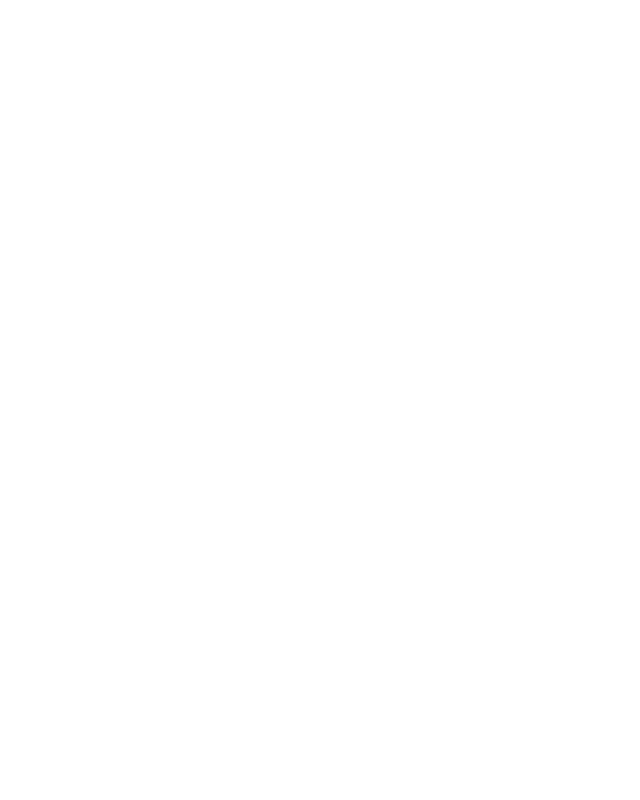
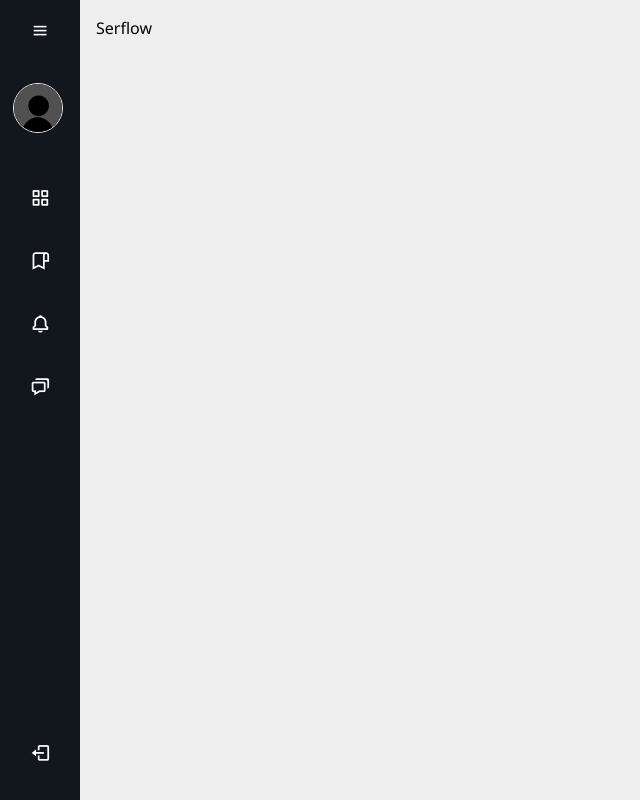
Before and after one commit to kalviumcommunity/S59_Anshul_Capstone_Serflow, a React (Vite) app in the folder client/: page /Dashboard in a window 1280 px wide. Before the commit this address had no page. Shown: the whole page, without its empty margins (0-640 px from the left). Built offline with nearby package versions, Linux system fonts and the light colour scheme.

Commit message:
sidebar in dashboard

```diff
--- a/client/index.html
+++ b/client/index.html
@@ -4,6 +4,7 @@
     <meta charset="UTF-8" />
     <link rel="icon" type="image/svg+xml" href="/icon-red.svg" />
     <meta name="viewport" content="width=device-width, initial-scale=1.0" />
+    <link href='https://unpkg.com/boxicons@2.1.4/css/boxicons.min.css' rel='stylesheet'>
     <title>Serflow</title>
   </head>
   <body>
--- a/client/src/App.jsx
+++ b/client/src/App.jsx
@@ -5,6 +5,7 @@
 import Logout from './Pages/Logout'
 import {BrowserRouter as Router, Routes, Route} from 'react-router-dom'
 import Home from './Pages/Home/Home'
+import Dashboard from './Pages/Dashboard/Dashboard'
 function App() {
 
   return (
@@ -15,6 +16,8 @@
         <Route path={'/login'} element={<Login/>} />
         <Route path={'/signup'} element={<Signup/>} />
         <Route path={'/logout'} element={<Logout/>} />
+        <Route path={'/loader'} element={<Loader/>} />
+        <Route path={'/Dashboard'} element={<Dashboard/>} />
       </Routes>
     </Router>
     </>
--- /dev/null
+++ b/client/src/Pages/Dashboard/Dashboard.jsx
@@ -0,0 +1,13 @@
+import React from 'react'
+import SideNav from './SideNav/SideNav'
+import MainContent from './MainContent/MainContent'
+function Dashboard() {
+  return (
+    <div>
+      <SideNav />
+      <MainContent />
+    </div>
+  )
+}
+
+export default Dashboard
--- /dev/null
+++ b/client/src/Pages/Dashboard/MainContent/MainContent.jsx
@@ -0,0 +1,13 @@
+import React from 'react'
+import './MainContent.css'
+function MainContent() {
+  return (
+    <div className='main-content transition-all ease-in-out'>
+        <div className='container'>
+          <h1>Serflow</h1>
+        </div>
+    </div>
+  )
+}
+
+export default MainContent
--- /dev/null
+++ b/client/src/Pages/Dashboard/SideNav/SideNav.css
@@ -0,0 +1,174 @@
+*{
+    margin: 0;
+    padding: 0;
+    box-sizing: border-box;
+    font-family: 'Segoe UI', Tahoma, Geneva, Verdana, sans-serif;
+}
+
+.navlogo{
+    height: 50px;
+}
+
+.user-img{
+    width: 50px;
+    border-radius: 100%;
+    border: 1px solid #eee;
+}
+.ham-button{
+    cursor: pointer;
+}
+.sidebar{
+    position: absolute;
+    top: 0;
+    left: 0;
+    height: 100vh;
+    width: 80px;
+    background-color: #12171e;
+    padding: 0.4rem 0.8rem;
+    transition: all 0.5 ease;
+}
+
+.sidebar.active ~ .main-content{
+    left: 250px;
+    width: calc(100% - 250px);
+}
+
+.sidebar.active{
+    width: 250px;
+}
+
+.sidebar #btn{
+    position: absolute;
+    color: #fff;
+    top: 0.4rem;
+    left: 50%;
+    font-size: 1.2rem;
+    line-height: 50px;
+    transform: translateX(-50%);
+    cursor: pointer;
+}
+
+.sidebar.active #btn{
+    left: 90%;
+}
+
+.sidebar .top .logo{
+    color: #fff;
+    display: flex;
+    height: 50px;
+    width: 100%;
+    align-items: center;
+    pointer-events: none;
+    opacity: 0;
+}
+
+.sidebar.active .top .logo{
+    opacity: 1;
+}
+
+.top .logo img{
+    height: 2rem;
+    margin-right: 5px;
+}
+
+.user{
+    display: flex;
+    align-items: center;
+    margin: 1rem 0;
+}
+
+.user p {
+    color: #fff;
+    opacity: 1;
+    margin-left: 1rem;
+}
+
+.bold{
+    font-weight: 600;
+}
+
+.sidebar p {
+    opacity: 0;
+}
+
+.sidebar.active p {
+    opacity: 1;
+}
+
+.sidebar ul li{
+    position: relative;
+    list-style-type: none;
+    height: 50px;
+    width: 90%;
+    margin: 0.8rem auto;
+    line-height: 50px;
+}
+
+.sidebar ul li .a{
+    color: #fff;
+    display: flex;
+    align-items: center;
+    text-decoration: none;
+    border-radius: 0.8rem;
+}
+
+.sidebar ul li .a:hover{
+    background-color: #fff;
+    color: #12171e;
+}
+
+.sidebar ul li .a i{
+    min-width: 50px;
+    text-align: center;
+    height: 50px;
+    border-radius: 12px;
+    line-height: 50px;
+}
+
+.sidebar .nav-item{
+    opacity: 0;
+}
+.sidebar.active .nav-item{
+    opacity: 1;
+}
+
+.ul-div{
+    display: flex;
+    flex-direction: column;
+    justify-content: space-between;
+    height: calc(100vh - 170px);
+}
+
+.sidebar ul li .tooltip{
+    position: absolute;
+    left: 135px;
+    top:50%;
+    transform: translate(-50%, -50%);
+    box-shadow: 0 0.5rem 0.8rem rgba(0,0,0,0.2);
+    border-radius: 0.6rem;
+    padding: 0.4rem 1.2rem;
+    line-height: 1.8rem;
+    z-index: 20;
+    opacity: 0;
+}
+
+.sidebar ul li:hover .tooltip{
+    opacity: 1;
+}
+.sidebar.active ul li .tooltip{
+    display: none;
+}
+
+.main-content{
+    position: relative;
+    background-color: #eee;
+    min-height: 100vh;
+    top: 0;
+    left: 80px;
+    width: calc(100% - 80px);
+    padding: 1rem;
+}
+
+.sidebar ul li i{
+    font-size: 1.3rem;
+}
--- /dev/null
+++ b/client/src/Pages/Dashboard/SideNav/SideNav.jsx
@@ -0,0 +1,75 @@
+import React from 'react'
+import { Link } from 'react-router-dom'
+import './SideNav.css'
+import { useState } from 'react'
+function SideNav() {
+
+  const [active, setActive] = useState(false)
+
+  function toggleNav() {
+    setActive(!active)
+  }
+
+  return (
+    <div className={`sidebar ${active ? "active" : null} transition-all ease-in-out`}>
+          <div className='top'>
+              <div className='logo'>
+                <img className='navlogo' src="icon-red.svg" alt="" />
+                <span>Serflow</span>
+              </div>
+              <i className='bx bx-menu ham-button' id='btn' onClick={()=>{toggleNav()}}></i>
+          </div>
+
+          <div className='user'>
+              <img src="profile-picture.jpg" className='user-img' alt="" />
+              <div>
+                <p className='bold'>Client B.</p>
+                <p>Admin</p>
+              </div>
+          </div>
+          <div className='ul-div'>
+          <ul>
+            <li>
+              <Link to='/dashboard' className='a'>
+                <i className='bx bx-grid-alt'></i>
+                <span className='nav-item'>Dashboard</span>
+              </Link>
+              <span className='tooltip'>Dashboard</span>
+            </li>
+            <li>
+              <Link to='/dashboard' className='a'>
+              <i className='bx bx-bookmark-alt'></i>
+                <span className='nav-item'>Tasks</span>
+              </Link>
+              <span className='tooltip'>Tasks</span>
+            </li>
+            <li>
+              <Link to='/dashboard' className='a'>
+                <i className='bx bx-bell'></i>
+                <span className='nav-item'>Notifications</span>
+              </Link>
+              <span className='tooltip'>Notifications</span>
+            </li>
+            <li>
+              <Link to='/dashboard' className='a'>
+                <i className='bx bx-chat'></i>
+                <span className='nav-item'>Messages</span>
+              </Link>
+              <span className='tooltip'>Messages</span>
+            </li>
+          </ul>
+          <ul className='logout-ul'>
+          <li>
+              <Link to='/dashboard' className='a'>
+                <i className='bx bx-log-out'></i>
+                <span className='nav-item'>Logout</span>
+              </Link>
+              <span className='tooltip'>Logout</span>
+            </li>
+          </ul>
+          </div>
+    </div>
+  )
+}
+
+export default SideNav
```
Also changed, not shown: client/public/profile-picture.jpeg (added), client/public/profile-picture.jpg (added), client/src/Pages/Dashboard/MainContent/MainContent.css (added).
